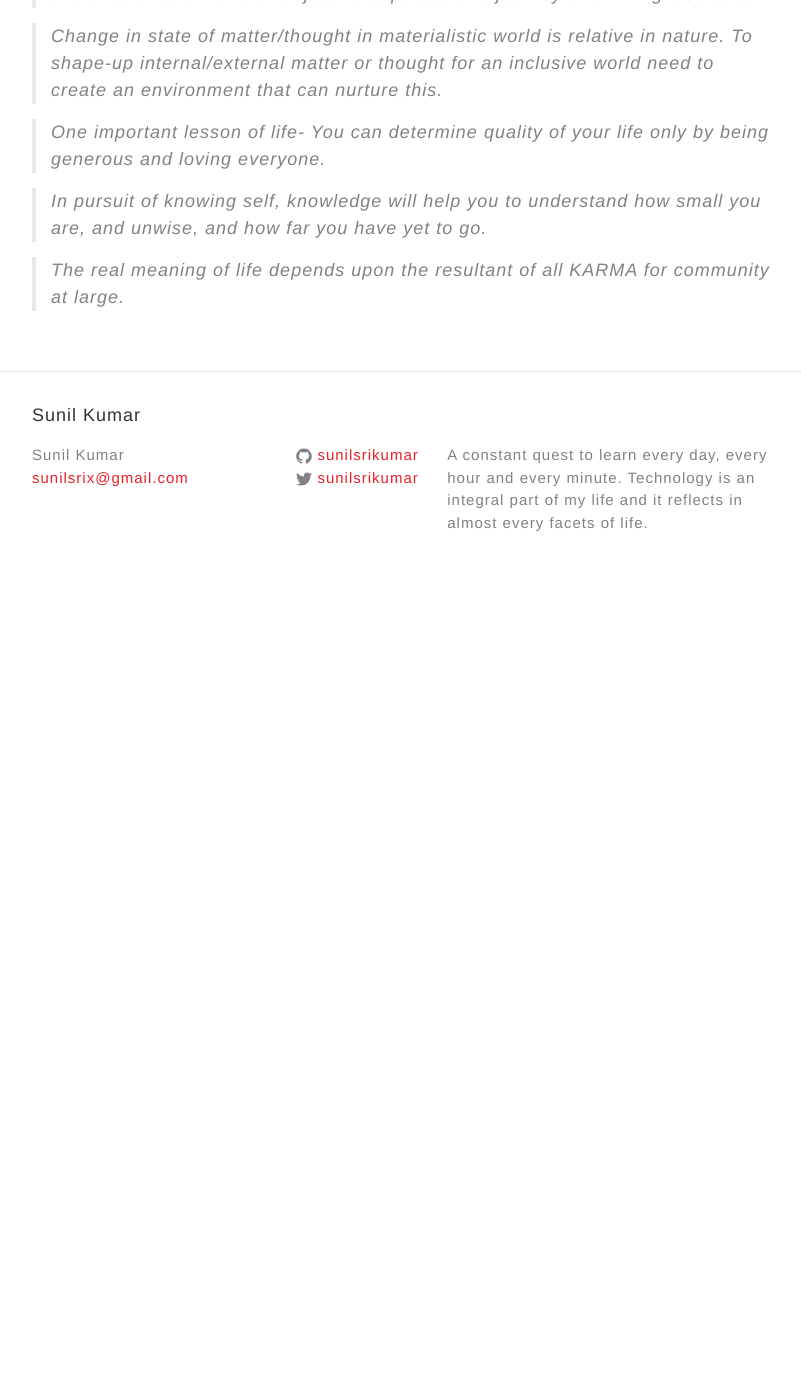
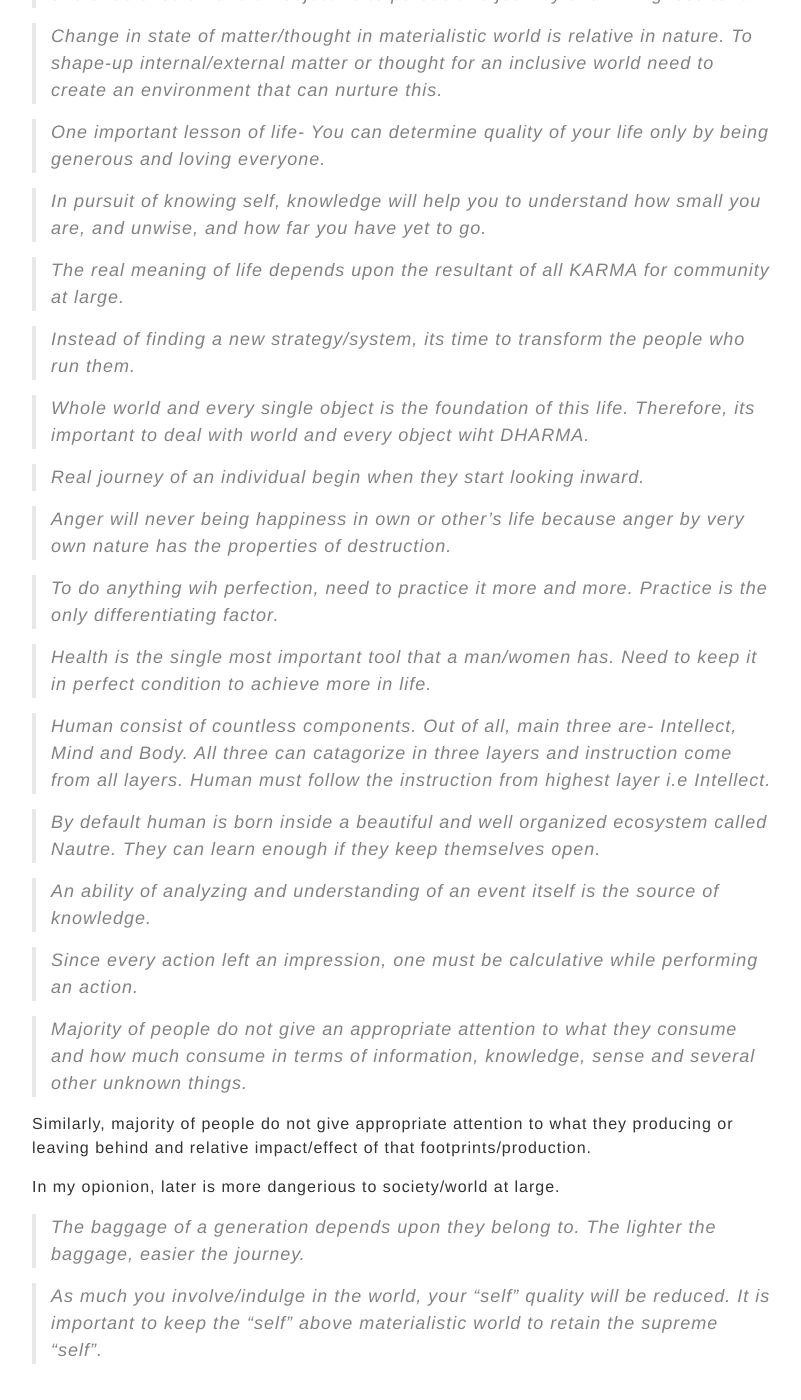
Before and after one commit to sunilsrikumar/sunilsrikumar.github.io, a Jekyll site: the page built from quotes.md, in a window 1280 px wide and 1400 px high, scrolled down 684 px. Shown: the whole window, without its empty margins (238-1039 px from the left). Built offline with Jekyll 4.4.1, drawn with Linux system fonts in a browser that asks for light colours; before the commit the page ends 1278 px from its top, so only the background shows below that.

Commit message:
[Update]Quote

```diff
--- a/quotes.md
+++ b/quotes.md
@@ -27,3 +27,34 @@
 > In pursuit of knowing self, knowledge will help you to understand how small you are, and unwise, and how far you have yet to go.
 
 > The real meaning of life depends upon the resultant of all KARMA for community at large.
+
+> Instead of finding a new strategy/system, its time to transform the people who run them.
+
+> Whole world and every single object is the foundation of this life. Therefore, its important to deal with world and every object wiht DHARMA.
+
+> Real journey of an individual begin when they start looking inward.
+
+> Anger will never being happiness in own or other's life because anger by very own nature has the properties of destruction.
+
+> To do anything wih perfection, need to practice it more and more. Practice is the only differentiating factor.
+
+> Health is the single most important tool that a man/women has. Need to keep it in perfect condition to achieve more in life.
+
+>Human consist of countless components. Out of all, main three are- Intellect, Mind and Body. All three can catagorize in three layers and instruction come from all layers.
+Human must follow the instruction from highest layer i.e Intellect.
+
+> By default human is born inside a beautiful and well organized ecosystem called Nautre. They can learn enough if they keep themselves open.
+
+> An ability of analyzing and understanding of an event itself is the source of knowledge.
+
+> Since every action left an impression, one must be calculative while performing an action.
+
+> Majority of people do not give an appropriate attention to what they consume and how much consume in terms of information, knowledge, sense and several other unknown things.
+
+Similarly, majority of people do not give appropriate attention to what they producing or leaving behind and relative impact/effect of that footprints/production.
+
+In my opionion, later is more dangerious to society/world at large.
+
+> The baggage of a generation depends upon they belong to. The lighter the baggage, easier the journey.
+
+> As much you involve/indulge in the world, your "self" quality will be reduced. It is important to keep the "self" above materialistic world to retain the supreme "self".
```
